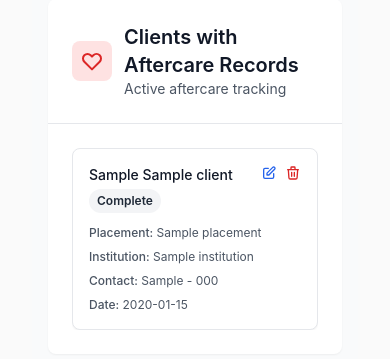
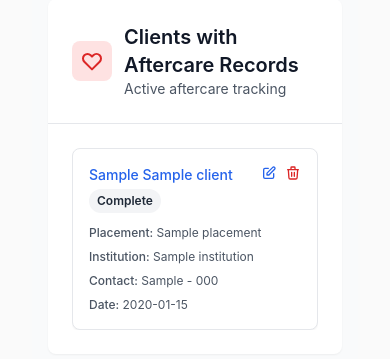
Before and after one commit to jeymo092/NLMRC, a Python web app: template templates/aftercare.html in a window 390 px wide. Shown: the part 325-684 px from the top of the page. Run offline with Jinja, Linux system fonts and the light colour scheme; the template is opened without the code that fills it: most values are stand-ins (such as "Sample title", 1, 10 or a date in 2020); some libraries are stand-ins or nearby versions.

Commit message:
Assistant checkpoint: Made client names clickable in aftercare table
Assistant generated file changes:
- templates/aftercare.html: Make client names clickable to open aftercare records, Make client names clickable in mobile card view

---

User prompt:

when i click on the name here open the record

Replit-Commit-Author: Assistant
Replit-Commit-Session-Id: 0a4647da-fab8-41ed-9ca7-f8a56cb43251

```diff
--- a/templates/aftercare.html
+++ b/templates/aftercare.html
@@ -47,8 +47,10 @@
                                 <div class="bg-white border border-gray-200 rounded-lg p-4 shadow-sm">
                                     <div class="flex justify-between items-start mb-3">
                                         <div>
-                                            <h3 class="text-sm font-medium text-gray-900">
-                                                {{ record.client.firstName }} {{ record.client.secondName }}
+                                            <h3 class="text-sm font-medium">
+                                                <a href="{{ url_for('edit_aftercare', aftercare_id=record.id) }}" class="text-blue-600 hover:text-blue-800 hover:underline">
+                                                    {{ record.client.firstName }} {{ record.client.secondName }}
+                                                </a>
                                             </h3>
                                             <span class="inline-flex px-2 py-1 text-xs font-semibold rounded-full mt-1
                                                 {% if record.status == 'SUCCESSFUL' %}bg-green-100 text-green-800
@@ -130,8 +132,10 @@
                                         {% for record in aftercare_records %}
                                         <tr class="hover:bg-gray-50">
                                             <td class="px-2 py-4 w-20">
-                                                <div class="text-sm font-medium text-gray-900 truncate">
-                                                    {{ record.client.firstName }} {{ record.client.secondName }}
+                                                <div class="text-sm font-medium truncate">
+                                                    <a href="{{ url_for('edit_aftercare', aftercare_id=record.id) }}" class="text-blue-600 hover:text-blue-800 hover:underline">
+                                                        {{ record.client.firstName }} {{ record.client.secondName }}
+                                                    </a>
                                                 </div>
                                             </td>
                                             <td class="px-2 py-4 w-16">
```
